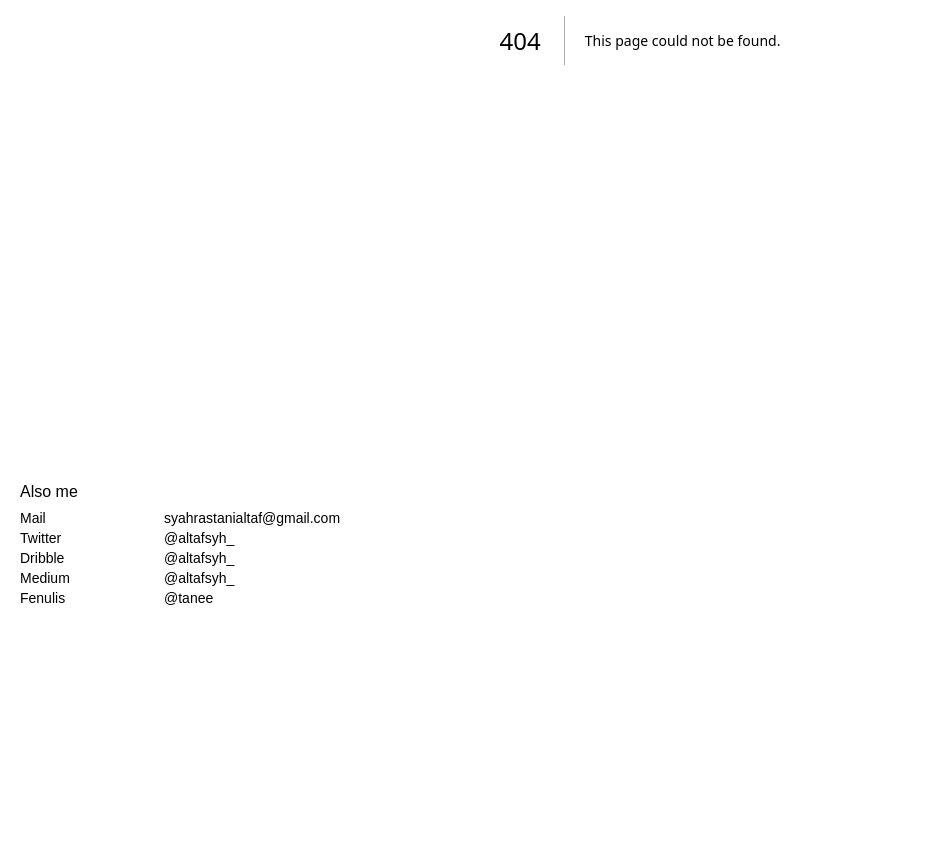
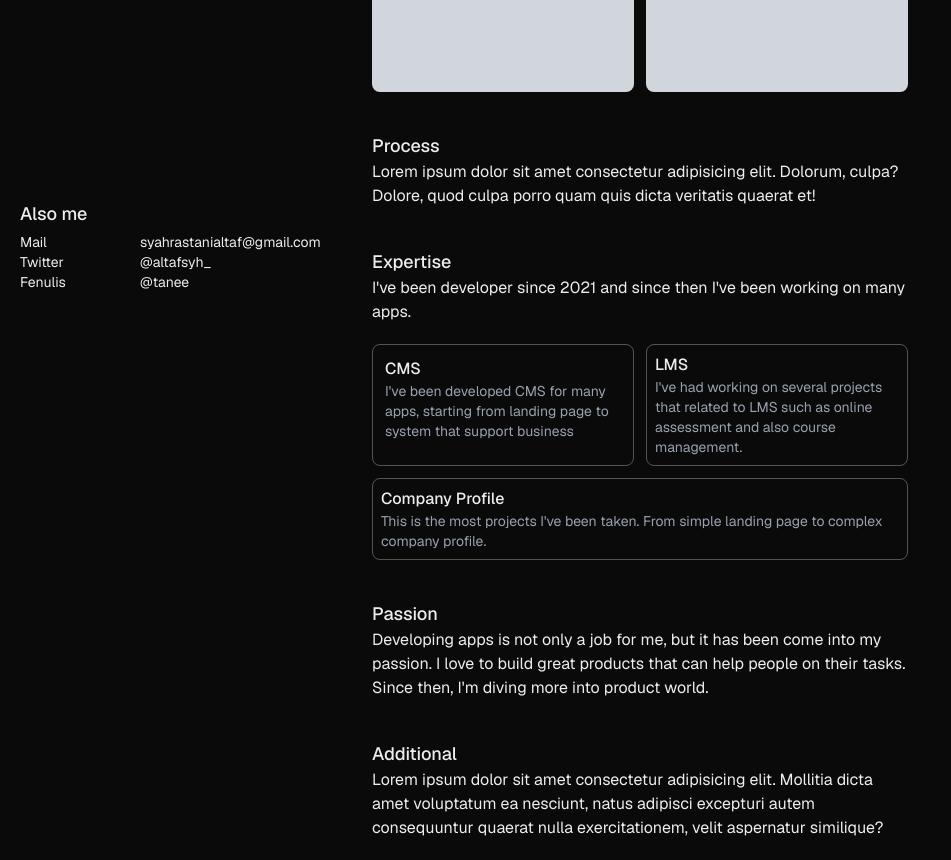
Before and after one commit to altafsyah/altafsy, a Next.js app: page /about in a window 1280 px wide. Before the commit this address had no page. Shown: the part 460-1320 px from the top of the page, without its empty margins (0-951 px from the left). Before the commit the page ends 1080 px from the top, so only its background shows below. Built offline with nearby package versions, Linux system fonts and the light colour scheme.

Commit message:
feat: added new pages and content

```diff
--- /dev/null
+++ b/app/about/page.tsx
@@ -0,0 +1,72 @@
+export default function About() {
+  return (
+    <>
+      <section>
+        <h2 className="font-medium text-lg">About</h2>
+        <p>
+          Right now, I'm working as Frontend Engineer based in Yogyakarta
+          working both web and mobile apps at Technoparter Indonesia to handle
+          clients project.
+        </p>
+        <div className="grid grid-cols-2 md:grid-cols-2 gap-3 mt-5">
+          <div className="row-span-2 bg-gray-300 rounded-lg min-h-20 md:min-h-40"></div>
+          <div className="bg-gray-300 w-full h-20 md:h-40 rounded-lg"></div>
+          <div className="bg-gray-300 w-full h-20 md:h-40 rounded-lg"></div>
+        </div>
+      </section>
+      <section className="mt-10">
+        <h2 className="font-medium text-lg">Process</h2>
+        <p>
+          Lorem ipsum dolor sit amet consectetur adipisicing elit. Dolorum,
+          culpa? Dolore, quod culpa porro quam quis dicta veritatis quaerat et!
+        </p>
+      </section>
+      <section className="mt-10">
+        <h2 className="font-medium text-lg">Expertise</h2>
+        <p>
+          I've been developer since 2021 and since then I've been working on
+          many apps.
+        </p>
+        <div className="grid grid-cols-1 md:grid-cols-2 gap-3 mt-5">
+          <div className="border border-white/30 rounded-lg p-3">
+            <h3 className="font-medium">CMS</h3>
+            <p className="text-sm text-gray-400">
+              I've been developed CMS for many apps, starting from landing page
+              to system that support business
+            </p>
+          </div>
+          <div className="border border-white/30 rounded-lg p-2">
+            <h3 className="font-medium">LMS</h3>
+            <p className="text-sm text-gray-400">
+              I've had working on several projects that related to LMS such as
+              online assessment and also course management.
+            </p>
+          </div>
+          <div className="border border-white/30 rounded-lg p-2 md:col-span-2">
+            <h3 className="font-medium">Company Profile</h3>
+            <p className="text-sm text-gray-400">
+              This is the most projects I've been taken. From simple landing
+              page to complex company profile.
+            </p>
+          </div>
+        </div>
+      </section>
+      <section className="mt-10">
+        <h2 className="font-medium text-lg">Passion</h2>
+        <p>
+          Developing apps is not only a job for me, but it has been come into my
+          passion. I love to build great products that can help people on their
+          tasks. Since then, I'm diving more into product world.
+        </p>
+      </section>
+      <section className="mt-10">
+        <h2 className="font-medium text-lg">Additional</h2>
+        <p>
+          Lorem ipsum dolor sit amet consectetur adipisicing elit. Mollitia
+          dicta amet voluptatum ea nesciunt, natus adipisci excepturi autem
+          consequuntur quaerat nulla exercitationem, velit aspernatur similique?
+        </p>
+      </section>
+    </>
+  );
+}
--- a/app/layout.tsx
+++ b/app/layout.tsx
@@ -1,16 +1,15 @@
 import type { Metadata } from "next";
-import { Geist, Geist_Mono } from "next/font/google";
+import { Geist, Plus_Jakarta_Sans } from "next/font/google";
 import "./globals.css";
 import { Navbar } from "@/components/navbar";
+import Link from "next/link";
 
-const geistSans = Geist({
-  variable: "--font-geist-sans",
+const plusJakartaSans = Plus_Jakarta_Sans({
   subsets: ["latin"],
 });
 
-const geistMono = Geist_Mono({
-  variable: "--font-geist-mono",
-  subsets: ["latin"],
+const geistSans = Geist({
+  subsets: ["latin-ext"],
 });
 
 export const metadata: Metadata = {
@@ -26,48 +25,48 @@ export default function RootLayout({
   return (
     <html lang="en">
       <body
-        className={`${geistSans.variable} ${geistMono.variable} antialiased min-h-screen flex flex-col relative`}
+        className={`${geistSans.className} antialiased min-h-screen flex flex-col relative`}
       >
         <Navbar />
-        {/* <nav className="p-5 flex items-center justify-end">
-          <button className="w-10 h-10 rounded bg-white/20 relative">
-            <GripIcon className="absolute top-1/2 left-1/2 -translate-x-1/2 -translate-y-1/2" />
-          </button>
-        </nav> */}
         <main className="max-w-xl p-5 w-full mx-auto h-full flex-2/4">
           {children}
         </main>
-        <footer className="h-40 p-5">
-          <h2>Also me</h2>
+        <footer className="max-w-xl xl:max-w-none h-40 p-5 xl:fixed bottom-0 left-0 mx-auto xl:mx-0 w-full">
+          <h2 className="font-medium text-lg">Also me</h2>
           <ul className="mt-1 text-sm">
             <li>
               <p>
                 <span className="w-20 inline-block">Mail</span>
-                <a className="ml-16">syahrastanialtaf@gmail.com</a>
+                <Link
+                  href="mailto:syahrastanialtaf@gmail.com"
+                  className="ml-10 cursor-pointer hover:underline underline-offset-2"
+                >
+                  syahrastanialtaf@gmail.com
+                </Link>
               </p>
             </li>
             <li>
               <p>
                 <span className="w-20 inline-block">Twitter</span>
-                <a className="ml-16">@altafsyh_</a>
-              </p>
-            </li>
-            <li>
-              <p>
-                <span className="w-20 inline-block">Dribble</span>
-                <a className="ml-16">@altafsyh_</a>
-              </p>
-            </li>
-            <li>
-              <p>
-                <span className="w-20 inline-block">Medium</span>
-                <a className="ml-16">@altafsyh_</a>
+                <Link
+                  href="https://x.com/altafsyh_"
+                  target="_blank"
+                  className="ml-10 cursor-pointer hover:underline underline-offset-2"
+                >
+                  @altafsyh_
+                </Link>
               </p>
             </li>
             <li>
               <p>
                 <span className="w-20 inline-block">Fenulis</span>
-                <a className="ml-16">@tanee</a>
+                <Link
+                  href="https://www.fenulis.com/tanee"
+                  target="_blank"
+                  className="ml-10 cursor-pointer hover:underline underline-offset-2"
+                >
+                  @tanee
+                </Link>
               </p>
             </li>
           </ul>
--- /dev/null
+++ b/app/now/page.tsx
@@ -0,0 +1,37 @@
+export default function Now() {
+  return (
+    <>
+      <section>
+        <h2 className="font-medium text-lg">Now</h2>
+        <p>
+          This is a now page inspired by concept by Derek Sivers, and if you
+          have your own site, you should make one too
+        </p>
+      </section>
+      <section className="mt-10">
+        <h2 className="font-medium text-lg">Learning</h2>
+        <ul className="ml-1 list-disc list-inside">
+          <li>Elysia and Bun for Backend.</li>
+          <li>Guitar and Crochet.</li>
+          <li>Containerization with Docker and its things.</li>
+        </ul>
+      </section>
+      <section className="mt-10">
+        <h2 className="font-medium text-lg">Reading</h2>
+        <p>
+          I'm reading fictional books to get my reading mood back after not
+          reading for almost 4 months. Currently, I'm reading "Unfinished
+          Goodbye" by Syahid Muhammad
+        </p>
+      </section>
+      <section className="mt-10">
+        <h2 className="font-medium text-lg">Hobbies</h2>
+        <p>
+          I'm finding new taste of music and got stucked in alterntaive music
+          and pop-rock music. I was stunned and been listening to album by
+          Perunggu on daily.
+        </p>
+      </section>
+    </>
+  );
+}
--- a/app/page.tsx
+++ b/app/page.tsx
@@ -1,6 +1,7 @@
 import IdCardIcon from "@/components/id-card-icon";
 import { cn } from "@/lib/utils";
 import { Metadata } from "next";
+import Image from "next/image";
 import Link from "next/link";
 
 export const metadata: Metadata = {
@@ -12,10 +13,17 @@ export default function Home() {
   return (
     <>
       <section id="hero__section" className="flex gap-3 items-center">
-        <div className="w-14 aspect-square rounded-lg shrink-0 bg-red-300"></div>
+        <div className="w-20 aspect-square rounded-lg shrink-0 relative overflow-hidden border border-white/30">
+          <Image
+            src="/altaf.png"
+            alt="Altaf in person"
+            fill
+            className="w-full h-full object-cover object-top"
+          />
+        </div>
         <div>
-          <h1>Altaf Syahrastani</h1>
-          <p className="text-sm">
+          <h1 className="font-medium text-xl">Altaf Syahrastani</h1>
+          <p>
             Frontend Developer @{" "}
             <Link
               href="https://technopartner.id/"
@@ -28,7 +36,7 @@ export default function Home() {
         </div>
       </section>
       <section className="mt-10">
-        <h2>Profile</h2>
+        <h2 className="font-medium text-lg">Profile</h2>
         <p className="mt-1 text-sm">
           Call me Al, a frontend developer based on Yogyakarta. Currently
           I&apos;m working as Frontend Developer for{" "}
@@ -43,7 +51,7 @@ export default function Home() {
         </p>
       </section>
       <section className="mt-10">
-        <h2>Projects</h2>
+        <h2 className="font-medium text-lg">Projects</h2>
         <p className="mt-1 text-sm">
           I love build and want to explore into product things.
         </p>
@@ -52,7 +60,7 @@ export default function Home() {
             className={cn(
               "w-3/4 h-40 rounded-xl p-3 bg-gray-800/70 border border-white/20",
               "flex flex-col justify-between gap-5",
-              "hover:scale-[1.015] transition-transform"
+              "hover:scale-[1.015] transition-transform relative"
             )}
           >
             <div>
@@ -64,10 +72,10 @@ export default function Home() {
                 href="/"
                 className="bg-white/10 border border-white/10 rounded-sm px-2 py-1"
               >
-                View Project
+                Coming Soon
               </Link>
               <div className="flex">
-                <Link href="/">Coming Soon</Link>
+                <span>Coming Soon</span>
               </div>
             </div>
           </div>
@@ -75,7 +83,7 @@ export default function Home() {
         </div>
       </section>
       <section className="mt-10">
-        <h2>Works</h2>
+        <h2 className="font-medium text-lg">Works</h2>
         <ul className="mt-3 flex flex-col gap-2">
           <li
             className={cn(
@@ -96,7 +104,7 @@ export default function Home() {
             </div>
             <div className="text-sm">
               <h3>Frontend Developer @ Technopartner</h3>
-              <p>Lorem ipsum dolor, sit amet consectetur adipisicing elit.</p>
+              <p>Responsible to build and develop app for company client.</p>
             </div>
           </li>
           <li
@@ -118,13 +126,16 @@ export default function Home() {
             </div>
             <div className="text-sm">
               <h3>Freelance Software Developer</h3>
-              <p>I&apos;m open to collaborate</p>
+              <p>
+                I&apos;m open to collaborate to boost up your business with
+                digitalisation.
+              </p>
             </div>
           </li>
         </ul>
       </section>
       <section className="mt-10">
-        <h2>Writings</h2>
+        <h2 className="font-medium text-lg">Writings</h2>
         <p className="text-sm mt-1">
           I spent my idle hours on my hobbies, and writings is one of them. I do
           write some blog that some of them published on{" "}
@@ -137,34 +148,18 @@ export default function Home() {
           </Link>{" "}
           and this website as well.
         </p>
-        <div className="grid grid-cols-1 md:grid-cols-2 gap-3 mt-5">
+        <div className="mt-5">
           <Link
             href="/"
             className={cn(
-              "border border-white/20 p-3 rounded-lg",
+              "border border-white/20 p-3 rounded-lg block",
               "hover:scale-[1.015] hover:bg-gray-800/80 transition-all group"
             )}
           >
-            <h3>The Emotion That Feels Like Static</h3>
+            <h3>Mundane Life That&apos;s Just, Fine.</h3>
             <p className="text-sm line-clamp-2 text-gray-400 group-hover:text-white transition-colors">
               I told my therapist I&apos;ve been fine with feeling nothing. She
               didn&apos;t look convinced. To be honest, neither was I.
-            </p>
-          </Link>
-          <Link
-            href="/"
-            className={cn(
-              "border border-white/20 p-3 rounded-lg",
-              "hover:scale-[1.015] hover:bg-gray-800/80 transition-all group"
-            )}
-          >
-            <h3>The City Taught Me How Much I Loved the Quiet Moments</h3>
-            <p className="text-sm line-clamp-2 text-gray-400 group-hover:text-white transition-colors">
-              I remember coming home from work, tired but content, and sitting
-              down for dinner with my parents in our small living room. We
-              didn’t talk much—just casual small talk over the background noise
-              of a TV show none of us was watching. It wasn’t anything special,
-              but it was warm.
             </p>
           </Link>
         </div>
--- /dev/null
+++ b/app/writings/page.mdx
@@ -0,0 +1 @@
+# halo
--- a/components/navbar.tsx
+++ b/components/navbar.tsx
@@ -4,6 +4,7 @@ import { useEffect, useState } from "react";
 import { GripIcon } from "./grip-icon";
 import { cn } from "@/lib/utils";
 import { useAnimate } from "motion/react";
+import Link from "next/link";
 
 export const Navbar = () => {
   const [isOpen, setIsOpen] = useState(false);
@@ -21,8 +22,9 @@ export const Navbar = () => {
       },
       {
         type: "spring",
-        stiffness: 300,
-        damping: 30,
+        stiffness: 150,
+        damping: 10,
+        duration: 250,
       }
     );
 
@@ -60,11 +62,32 @@ export const Navbar = () => {
         </button>
         {isOpen && (
           <div>
-            <p>Pages</p>
-            <ul className="mt-2">
-              <li className="bg-gray-400 px-3 py-1">Home</li>
-              <li>About</li>
-              <li>Now</li>
+            <p className="px-6 text-sm">Pages</p>
+            <ul className="mt-1 mx-3">
+              <li
+                className="hover:bg-gray-400 px-3 py-0.5 rounded link"
+                onClick={() => setIsOpen(false)}
+              >
+                <Link href="/" className="block">
+                  Home
+                </Link>
+              </li>
+              <li
+                className="hover:bg-gray-400 px-3 py-0.5 rounded link"
+                onClick={() => setIsOpen(false)}
+              >
+                <Link href="/about" className="block">
+                  About
+                </Link>
+              </li>
+              <li
+                className="hover:bg-gray-400 px-3 py-0.5 rounded link"
+                onClick={() => setIsOpen(false)}
+              >
+                <Link href="now" className="block">
+                  Now
+                </Link>
+              </li>
             </ul>
           </div>
         )}
```
Also changed, not shown: public/altaf.png (added).
